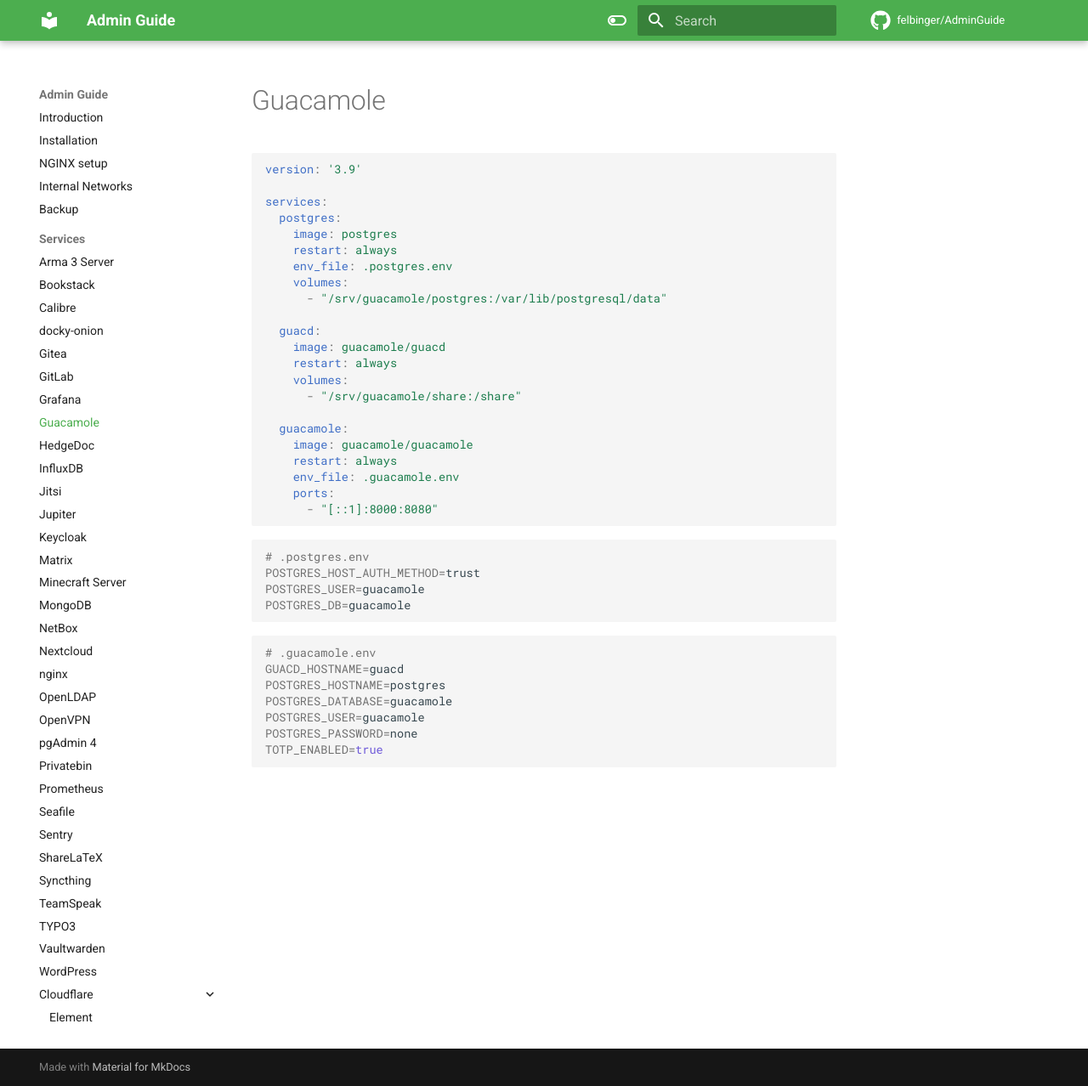
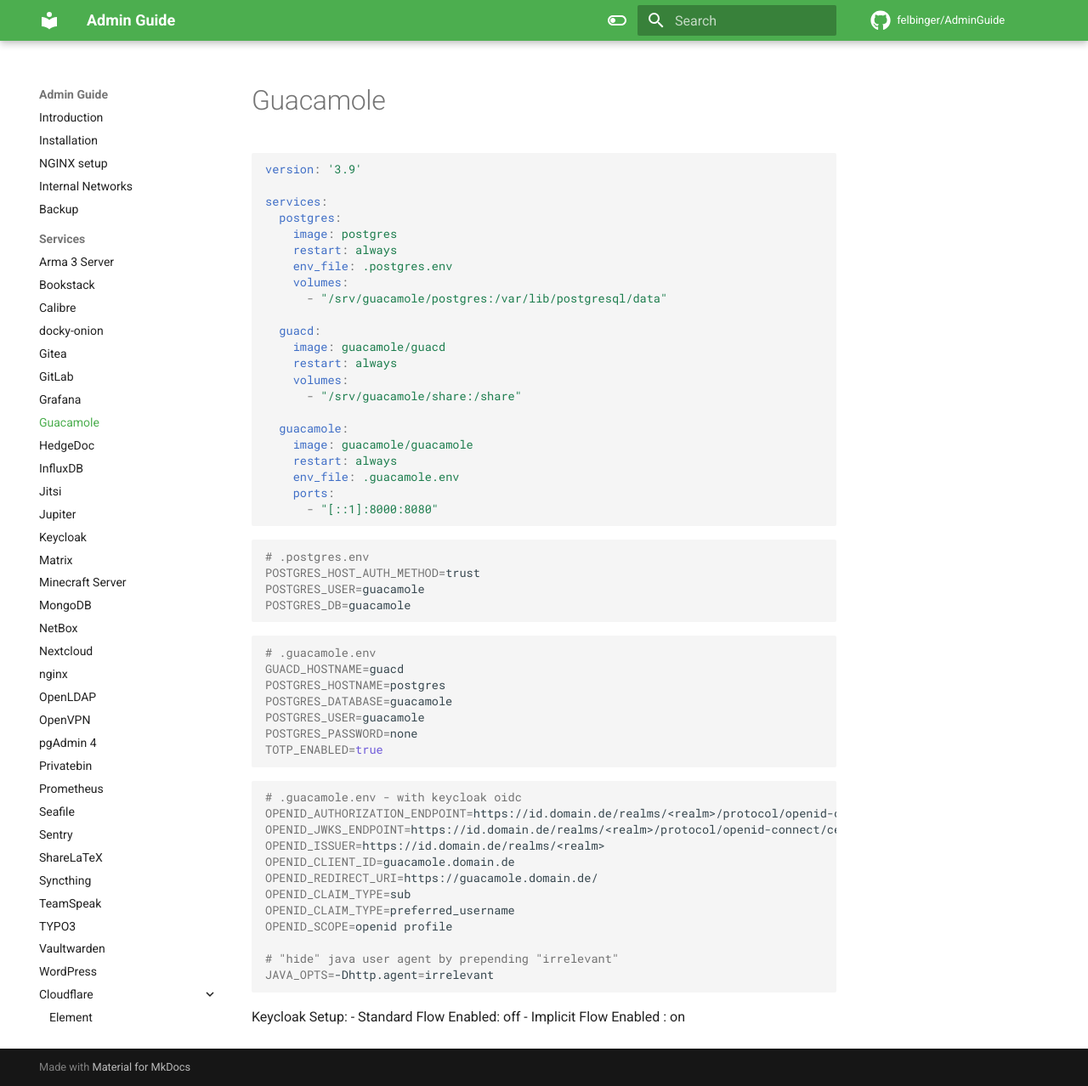
Before and after one commit to felbinger/AdminGuide, an MkDocs documentation site: the page built from docs/services/guacamole.md, in a window 1280 px wide and 1278 px high. Shown: the whole window at 85% size. Built offline with MkDocs 1.6.1 and Material for MkDocs 9.7.7, drawn with Linux system fonts in a browser that asks for light colours; nearby versions of some CDN libraries; comment, search, counter and statistics services are not loaded.

Commit message:
Update guacamole.md

````diff
--- a/docs/services/guacamole.md
+++ b/docs/services/guacamole.md
@@ -41,3 +41,22 @@ POSTGRES_USER=guacamole
 POSTGRES_PASSWORD=none
 TOTP_ENABLED=true
 ```
+
+```shell
+# .guacamole.env - with keycloak oidc
+OPENID_AUTHORIZATION_ENDPOINT=https://id.domain.de/realms/<realm>/protocol/openid-connect/auth
+OPENID_JWKS_ENDPOINT=https://id.domain.de/realms/<realm>/protocol/openid-connect/certs
+OPENID_ISSUER=https://id.domain.de/realms/<realm>
+OPENID_CLIENT_ID=guacamole.domain.de
+OPENID_REDIRECT_URI=https://guacamole.domain.de/
+OPENID_CLAIM_TYPE=sub
+OPENID_CLAIM_TYPE=preferred_username
+OPENID_SCOPE=openid profile
+
+# "hide" java user agent by prepending "irrelevant"
+JAVA_OPTS=-Dhttp.agent=irrelevant
+```
+
+Keycloak Setup:
+- Standard Flow Enabled: off
+- Implicit Flow Enabled : on
````
